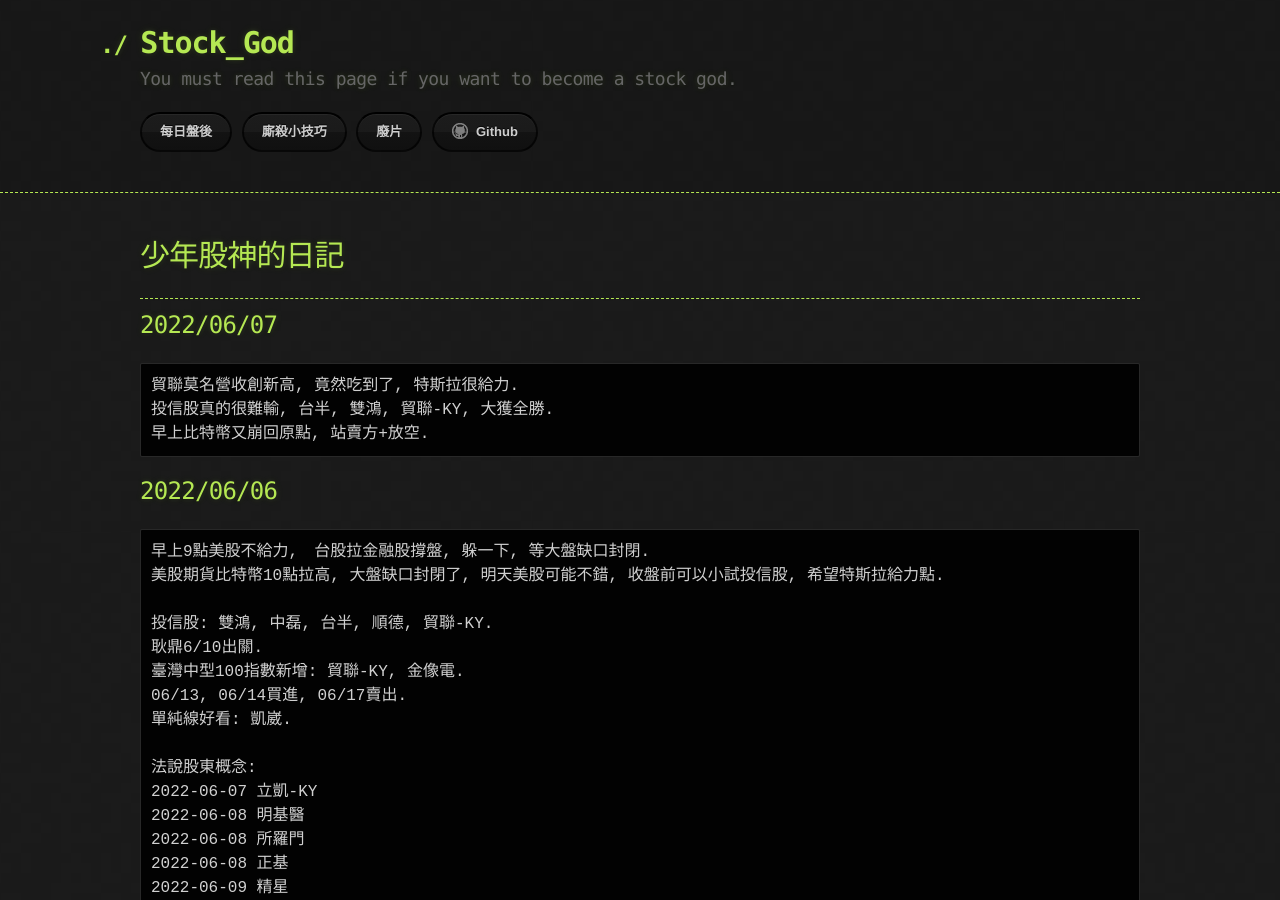
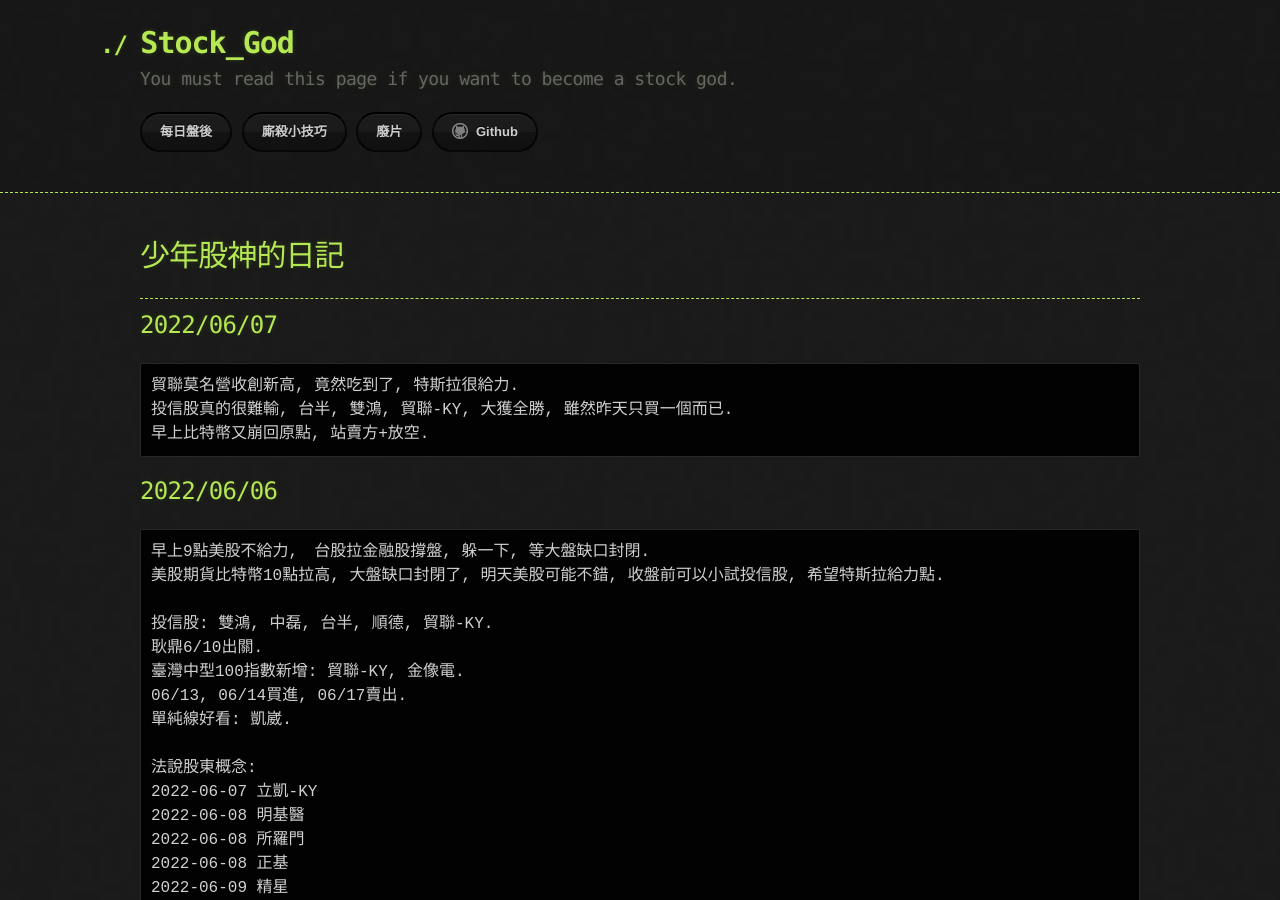
Before and after one commit to lepg5487/Stock_God, a Jekyll site: the page built from index.md, in a window 1280 px wide and 900 px high. Built offline with Jekyll 4.4.1, drawn with Linux system fonts in a browser that asks for light colours; our own code applies the rules of GitHub Pages for plain Markdown files.

Commit message:
Update index.md

````diff
--- a/index.md
+++ b/index.md
@@ -9,7 +9,7 @@
 ## 2022/06/07
 ```
 貿聯莫名營收創新高, 竟然吃到了, 特斯拉很給力.
-投信股真的很難輸, 台半, 雙鴻, 貿聯-KY, 大獲全勝.
+投信股真的很難輸, 台半, 雙鴻, 貿聯-KY, 大獲全勝, 雖然昨天只買一個而已.
 早上比特幣又崩回原點, 站賣方+放空.
 ```
 
````
